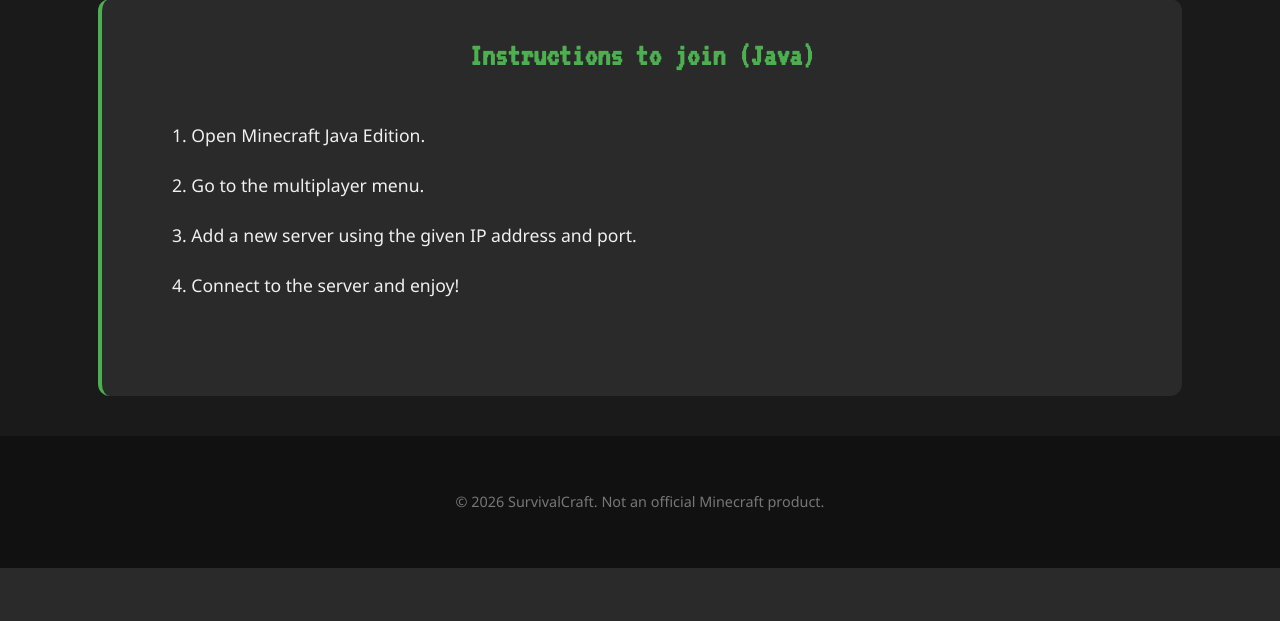
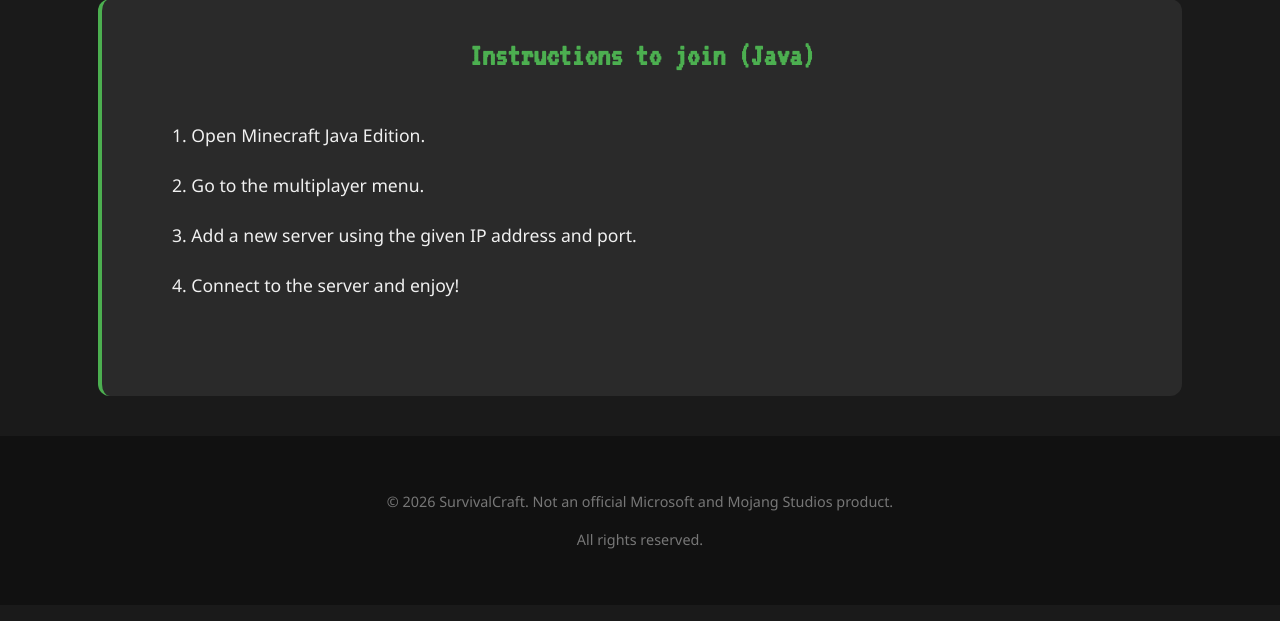
Before and after one commit to pavel444-byte/openminecraftsite, a Flask app: page / in a window 1280 px wide. Shown: the part 2926-3547 px from the top of the page. Before the commit the page ends 3494 px from the top, so only its background shows below. Run offline with Flask 3, Linux system fonts and the light colour scheme.

Commit message:
Update of site x3

```diff
--- a/templates/index.html
+++ b/templates/index.html
@@ -81,7 +81,9 @@
         </ol>
     </div>
     <footer>
-        <p>&copy; 2026 SurvivalCraft. Not an official Minecraft product.</p>
+        <p>&copy; 2026 SurvivalCraft. Not an official Microsoft and Mojang Studios product.
+        <p>All rights reserved.</p>
+    </footer></p>
     </footer>
 
     <script>
--- a/templates/ru.html
+++ b/templates/ru.html
@@ -81,7 +81,7 @@
         </ol>
     </div>
     <footer>
-        <p>&copy; 2026 SurvivalCraft. Не является официальным продуктом Minecraft.</p>
+        <p>&copy; 2026 SurvivalCraft. Не является официальным продуктом Microsoft и Mojang studios.</p>
     </footer>
 
     <script>
```
